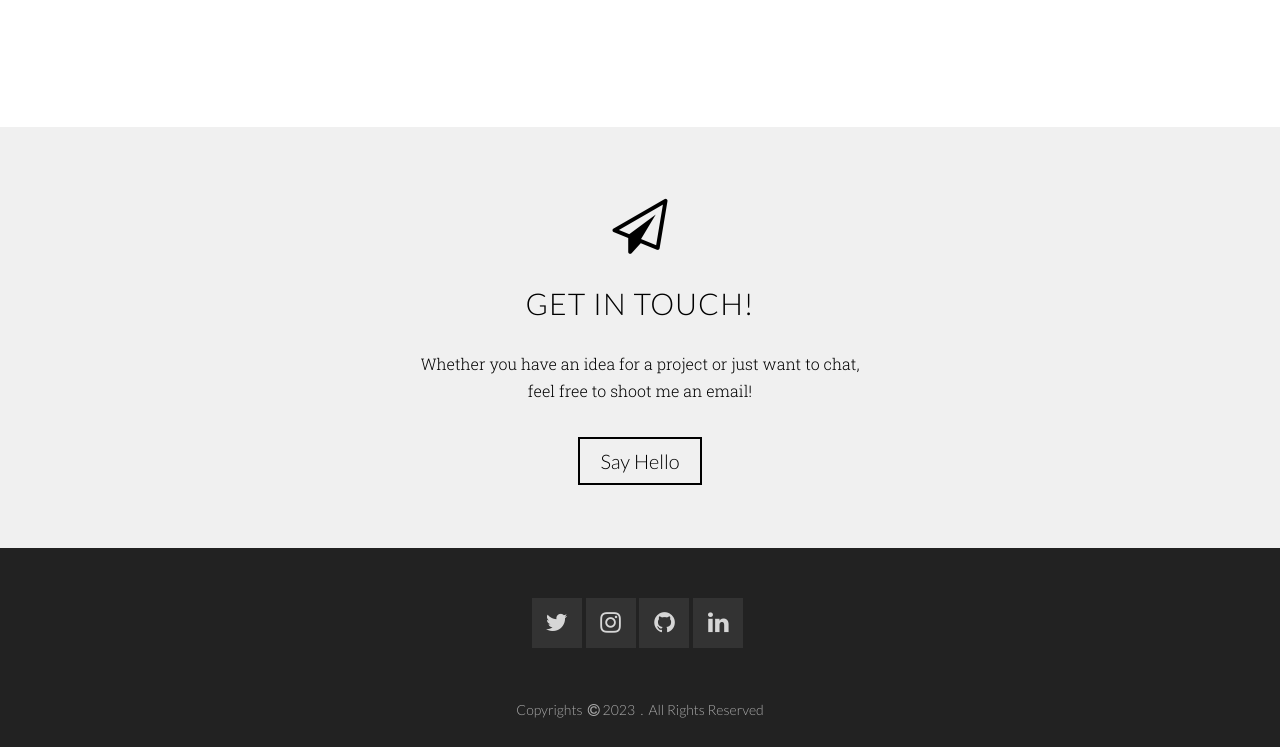
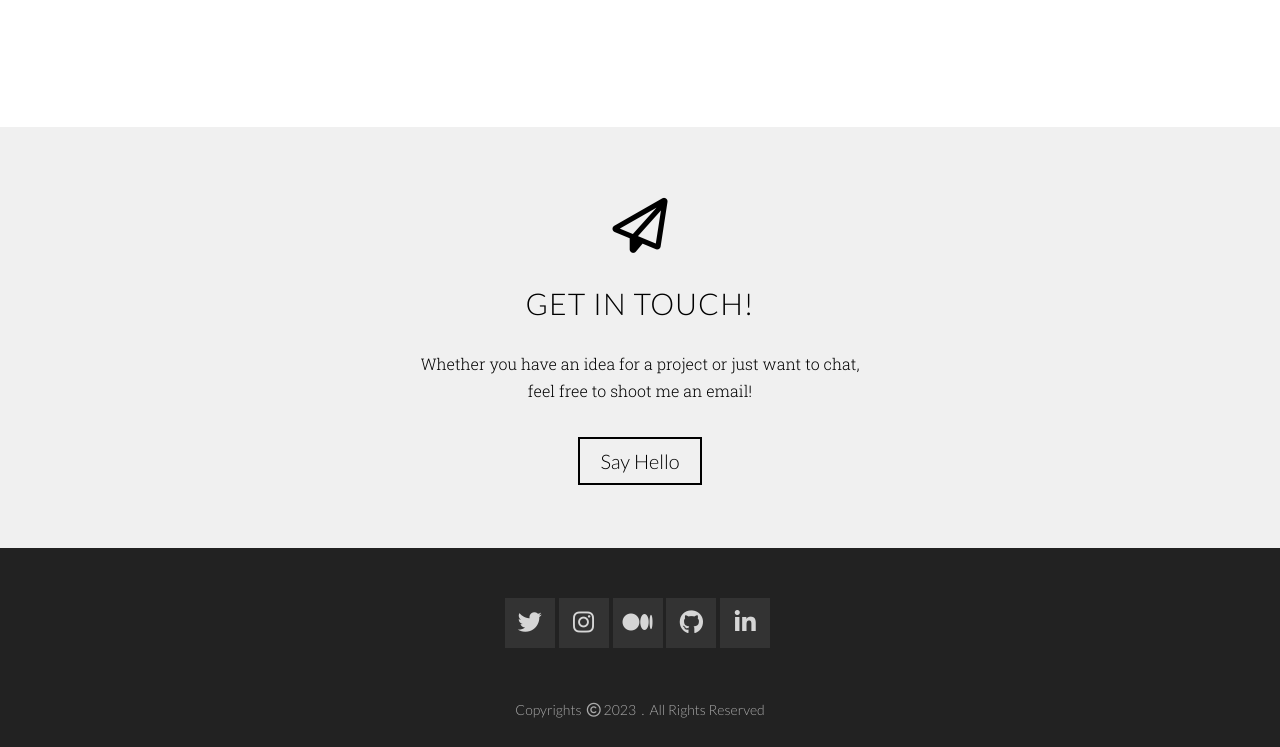
Before and after one commit to Praveenraj59/V1, a plain HTML site: page index.html in a window 1280 px wide. Shown: the part 2682-3429 px from the top of the page. Drawn offline with nearby package versions, Linux system fonts and the light colour scheme; a script that the page names is missing.

Commit message:
Update index.html

```diff
--- a/index.html
+++ b/index.html
@@ -2,7 +2,7 @@
 <html lang="en">
 
 <head prefix="og: http://ogp.me/ns#">
-    <title>Praveenraj | Web Developer &amp; Programmer</title>
+    <title> Praveenraj | Web Developer &amp; Programmer</title>
     <meta charset="utf-8">
     <meta name="viewport" content="width=device-width, initial-scale=1.0" />
     <meta name="keywords" content="Praveenraj, student, front-end, web, website, computer, software, developer, engineer, designer, co-op" />
@@ -20,6 +20,7 @@
     <link rel="stylesheet" type="text/css" href="css/styles.css">
     <link rel="stylesheet" type="text/css" href='https://fonts.googleapis.com/css?family=Lato:400,100,100italic,300,300italic,400italic,700,900,900italic,700italic'>
     <link rel="stylesheet" type="text/css" href='https://fonts.googleapis.com/css?family=Roboto+Slab:400,700,300,100'>
+    <script src="https://kit.fontawesome.com/61f3446730.js" crossorigin="anonymous"></script>
     <script src="https://ajax.googleapis.com/ajax/libs/jquery/1.11.1/jquery.min.js"></script>
 </head>
 
@@ -347,7 +348,8 @@
                             <li><a id="twitter" href="https://twitter.com/Pravveee" target="_blank"><i class="fa fa-twitter"></i></a></li>
                             <!-- Instagram Button -->
                             <li><a id="instagram" href="https://instagram.com/pravveee_/" target="_blank"><i class="fa fa-instagram"></i></a></li>
-
+                            <!-- Medium Button -->
+                            <li><a id="github" href="https://medium.com/@praveenraj59" target="_blank"><i class="fa fa-medium"></i></a></li>
                             <!-- GitHub Button -->
                             <li><a id="github" href="https://github.com/Praveenraj59" target="_blank"><i class="fa fa-github"></i></a></li>
                             <!-- LinkedIn Button -->
```
